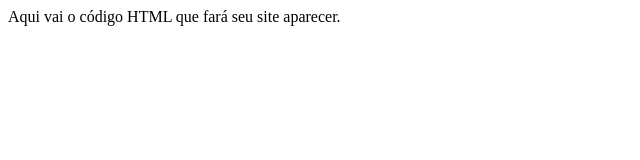
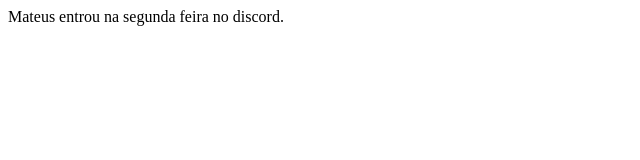
Before and after one commit to EduardoPDebiasi/Github, a plain HTML site: page index.html in a window 1280 px wide. Shown: the whole page, without its empty margins (0-640 px from the left). Drawn offline with Linux system fonts and the light colour scheme.

Commit message:
Update index.html

```diff
--- a/index.html
+++ b/index.html
@@ -5,6 +5,6 @@
     <meta charset="utf-8">
   </head>
   <body>
-    Aqui vai o código HTML que fará seu site aparecer.
+    Mateus entrou na segunda feira no discord.
   </body>
 </html>
```
